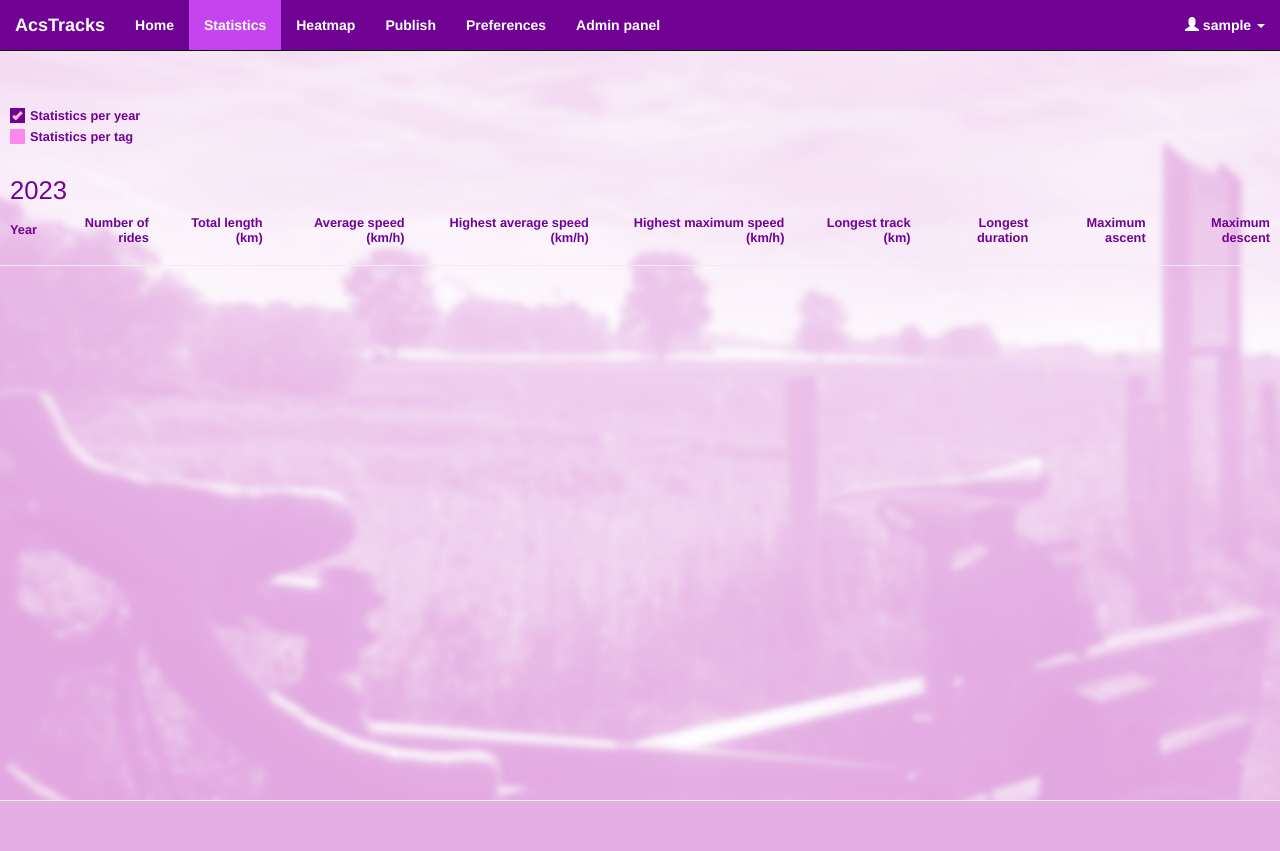
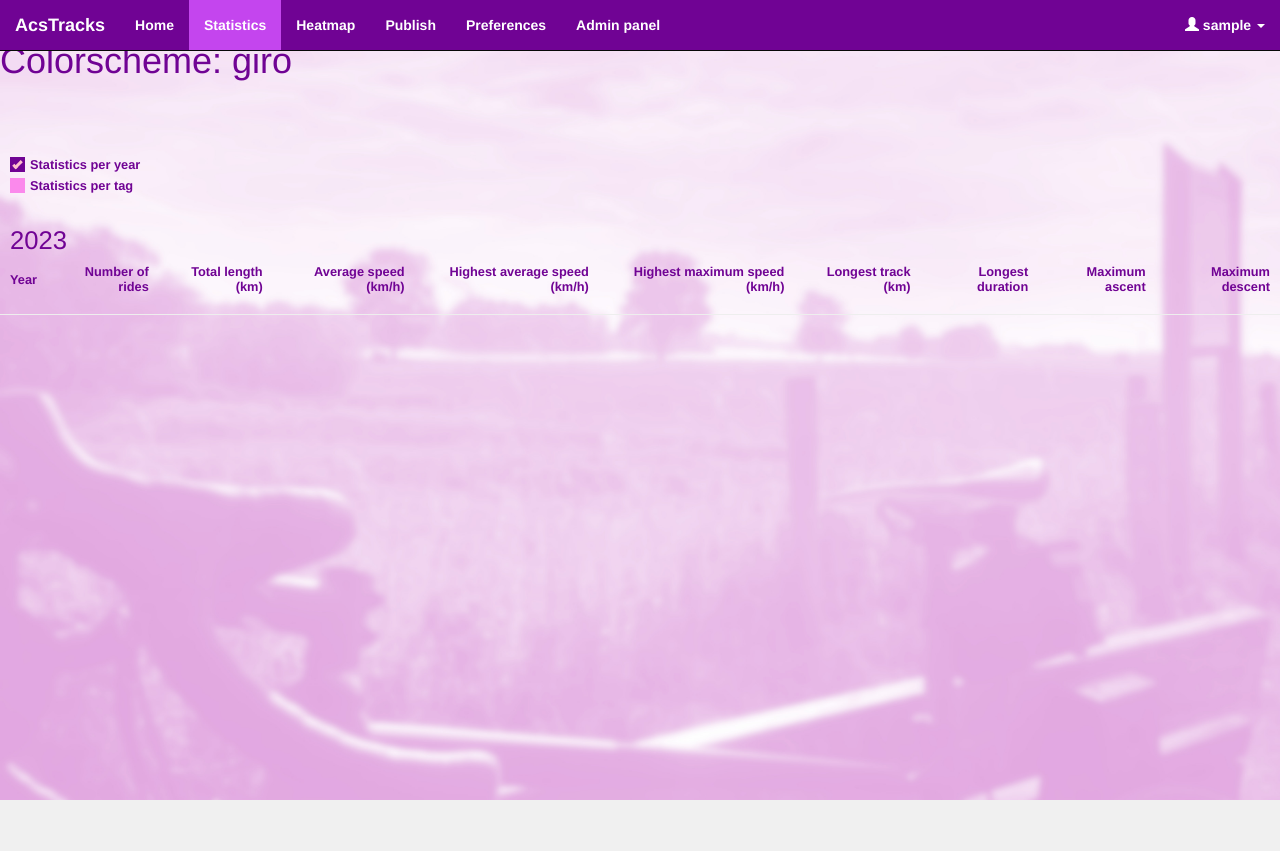
Before and after one commit to AadSchippers/acstracks, a Django app: page /statistics/ in a window 1280 px wide. Before the commit the page ends 801 px from the top, so only its background shows below. Run offline with Django 3.2, Linux system fonts and the light colour scheme; the visitor is signed in with stand-in values (Sample User, id 1); data comes from the database, SQL or seed files in the repository; data that the repository does not hold is empty; some libraries are stand-ins or nearby versions.

Commit message:
introducing colorschemes

```diff
--- a/acstracks_app/forms.py
+++ b/acstracks_app/forms.py
@@ -11,6 +11,7 @@
             'elevationthreshold',
             'maxspeedcappingfactor',
             'backgroundimage',
+            'colorscheme',
             'force_recalculate',
             'show_avgspeed',
             'show_maxspeed',
--- a/acstracks_app/models.py
+++ b/acstracks_app/models.py
@@ -70,6 +70,9 @@
     backgroundimage = models.FileField(upload_to="img",
         max_length=255, null=True, blank=True, default=None
         )
+    colorscheme = models.CharField(
+        max_length=12, null=False, blank=False, default="giro"
+        )
     show_avgspeed = models.BooleanField(default=True)
     show_maxspeed = models.BooleanField(default=True)
     show_totalascent = models.BooleanField(default=True)
--- a/acstracks_app/static/css/acstracks.css
+++ b/acstracks_app/static/css/acstracks.css
@@ -4,8 +4,11 @@
     padding: 20px 20px 30px 40px;
 }
 
+.giro {
+  color: #700394;
+}
+
 .page-header h1, .page-header h1 a, .page-header h1 a:visited, .page-header h1 a:active {
-    color: #700394;
     font-size: 36pt;
     font-family: 'Oswald';
     margin-left: 8px;
@@ -26,10 +29,6 @@
     content: "";
     clear: both;
     display: table;
-}
-
-.scalefont {
-  color: #700394;
 }
 
 @media only screen and (max-width: 600px) {
@@ -75,10 +74,6 @@
   .scalefont h3{
     font-size: 1.5vw;
   }
-}
-
-.scalefont:hover {
-  color: #700394;
 }
 
 @media only screen and (orientation: portrait) {
@@ -134,7 +129,6 @@
   }
 
 .table-hover, th, td {
-    color: #700394;
     padding-left: 10px;
     padding-right: 10px;
 }
@@ -151,10 +145,9 @@
     width: 100%;
     background-color: transparent;
     border-color: transparent;
-    color: #700394;
 }
 
-a, a:active, a:visited, a:hover, a:link {
+a.giro, a.giro:active, a.giro:visited, a.giro:hover, a.giro:link {
     color: #700394;
 }
 
@@ -206,7 +199,7 @@
   }
 
   /* Create a custom checkbox */
-  .checkmark {
+  .checkmark.giro {
     position: absolute;
     top: 0;
     left: 0;
@@ -216,12 +209,12 @@
   }
 
   /* On mouse-over, add a grey background color */
-  .checkcontainer:hover input ~ .checkmark {
+  .checkcontainer.giro:hover input ~ .checkmark.giro {
     background-color: #fa56e4;
   }
 
   /* When the checkbox is checked, add a blue background */
-  .checkcontainer input:checked ~ .checkmark {
+  .checkcontainer.giro input:checked ~ .checkmark.giro {
     background-color: #700394;
   }
 
@@ -238,7 +231,7 @@
   }
 
   /* Style the checkmark/indicator */
-  .checkcontainer .checkmark:after {
+  .checkcontainer.giro .checkmark.giro:after {
     left: 5px;
     top: 2px;
     width: 5px;
--- a/acstracks_app/templates/acstracks_app/base.html
+++ b/acstracks_app/templates/acstracks_app/base.html
@@ -25,7 +25,13 @@
         </style>
         {% endif%}
     </head>
-    <body>
+        {% if preference.colorscheme %}
+            <body class="{{preference.colorscheme}}">
+        {% else %}
+            <body class="{{form.colorscheme.value}}">
+        {% endif%}
+
+        <div>
 
             <nav class="navbar navbar-inverse navbar-fixed-top" style="background-color: #700394;">
                 <div class="container-fluid">
@@ -118,6 +124,7 @@
                 </div>
             </nav>
             <hr>
+            <h1>Colorscheme: {{preference.colorscheme}} </h1>
             <div class="detail scalefont">
                 <div class="row">
                     <div class="col-4">
@@ -141,6 +148,7 @@
                 {% block content %}
                 {% endblock %}
             </div>
+        </div>
         <script src="//code.jquery.com/jquery-3.1.1.min.js"></script>
         <script src="//cdnjs.cloudflare.com/ajax/libs/materialize/0.97.8/js/materialize.min.js"></script>
 
--- a/acstracks_app/templates/acstracks_app/publictrack_detail.html
+++ b/acstracks_app/templates/acstracks_app/publictrack_detail.html
@@ -5,7 +5,7 @@
 <div class="container-fluid">
     <div class="row">
         <div class="col-3">
-            <table class="scalefont">
+            <table class="scalefont {{preference.colorscheme}}">
                 <tr>
                     {% if show_intermediate_points %}
                         <td valign="Top"><b>Markers</b></td>
@@ -179,7 +179,7 @@
 
             </table>
             <hr>
-            <table class="scalefont">
+            <table class="scalefont {{preference.colorscheme}}">
                 <tr>
                     <td>
                         {% if show_download_gpx   %}
--- a/acstracks_app/templates/acstracks_app/show_heatmap.html
+++ b/acstracks_app/templates/acstracks_app/show_heatmap.html
@@ -13,7 +13,7 @@
 <div class="container-fluid">
     <div class="row">
         <div class="col-3">
-            <table style="width: 100%;overflow-x: auto" class="scalefont">
+            <table style="width: 100%;overflow-x: auto" class="scalefont {{preference.colorscheme}}">
                 <tr>
                     <td><h3>Heatmap</h3></td>
                 </tr>
--- a/acstracks_app/templates/acstracks_app/show_statistics.html
+++ b/acstracks_app/templates/acstracks_app/show_statistics.html
@@ -9,12 +9,12 @@
     }
 </script>
 
-<table style="width: 100%;overflow-x: auto" class="scalefont">
+<table style="width: 100%;overflow-x: auto" class="scalefont {{preference.colorscheme}}">
     <tr>
         <td>
             <form method="post" enctype="multipart/form-data" id="uploadform">
                 {% csrf_token %}
-                <label class="checkcontainer"><b>{{ annual_statistics }}</b>
+                <label class="checkcontainer {{preference.colorscheme}}"><b>{{ annual_statistics }}</b>
                 <input type="checkbox"
                     name="annual_statistics"
                     {% if page_headline == annual_statistics %}
@@ -24,9 +24,9 @@
                         onchange=processFiles()
                     {% endif %}
                     id="id_annual_statistics">
-                <span class="checkmark"></span>
+                <span class="checkmark {{preference.colorscheme}}"></span>
                 </label>
-                <label class="checkcontainer"><b>{{ profile_statistics }}</b>
+                <label class="checkcontainer {{preference.colorscheme}}"><b>{{ profile_statistics }}</b>
                 <input type="checkbox"
                     name="profile_statistics"
                     {% if page_headline == profile_statistics %}
@@ -36,7 +36,7 @@
                         onchange=processFiles()
                     {% endif %}
                     id="id_profile_statistics">
-                    <span class="checkmark"></span>
+                    <span class="checkmark {{preference.colorscheme}}"></span>
                 </label>
             </td>
         </form>
@@ -45,12 +45,12 @@
     <tr>
         <td>
             {% if page_headline == annual_statistics %}
-                <a href="{% url 'heatmap'  profile='All' year=track.year %}" onclick=processFiles()><h3>{{ track.year }}</h3></a>
+                <a href="{% url 'heatmap'  profile='All' year=track.year %}" class="{{preference.colorscheme}}" onclick=processFiles()><h3>{{ track.year }}</h3></a>
             {% else %}
-                <a href="{% url 'heatmap' profile=track.profile year='0' %}" onclick=processFiles()><h3>{{ track.profile }}</h3>
+                <a href="{% url 'heatmap' profile=track.profile year='0' %}" class="{{preference.colorscheme}}" onclick=processFiles()><h3>{{ track.profile }}</h3>
             {% endif %}
             </td>
-        <table id="click-table" class="table-hover scalefont">
+        <table id="click-table" class="table-hover scalefont {{preference.colorscheme}}">
             <thead>
                 {% if page_headline == annual_statistics %}
                    <th>Year</th>
@@ -72,11 +72,11 @@
                     {% if stats_collection.statistics.number_of_tracks > 0 %}
                         <tr>
                             {% if page_headline == annual_statistics %}
-                                <td><a href="{% url 'heatmap' profile=stats_collection.profile year=track.year %}" onclick=processFiles()>{{ stats_collection.profile }}</a></td>
+                                <td><a href="{% url 'heatmap' profile=stats_collection.profile year=track.year %}" class="{{preference.colorscheme}}" onclick=processFiles()>{{ stats_collection.profile }}</a></td>
                             {% elif stats_collection.year == 'Total' %}
-                                <td><a href="{% url 'heatmap' profile=track.profile %}" onclick=processFiles()>{{ stats_collection.year }}</a></td>
+                                <td><a href="{% url 'heatmap' profile=track.profile %}" class="{{preference.colorscheme}}" onclick=processFiles()>{{ stats_collection.year }}</a></td>
                             {% else %}
-                                <td><a href="{% url 'heatmap' profile=track.profile year=stats_collection.year %}" onclick=processFiles()>{{ stats_collection.year }}</a></td>
+                                <td><a href="{% url 'heatmap' profile=track.profile year=stats_collection.year %}" class="{{preference.colorscheme}}" onclick=processFiles()>{{ stats_collection.year }}</a></td>
                             {% endif %}
                             <td style="text-align:right">{{ stats_collection.statistics.number_of_tracks }}</td>
                             <td style="text-align:right">{{ stats_collection.statistics.total_length}}</td>
--- a/acstracks_app/views.py
+++ b/acstracks_app/views.py
@@ -802,12 +802,13 @@
         form = PreferenceForm(request.POST, request.FILES)
         if form.is_valid():
             data = form.cleaned_data
-            defaultvisuals = (request.POST.get("defaultvisuals") is not None)
+            defaultappearence = (request.POST.get("defaultappearence") is not None)
             speedthreshold = data['speedthreshold']
             elevationthreshold = data['elevationthreshold']
             maxspeedcappingfactor = data['maxspeedcappingfactor']
             force_recalculate = data['force_recalculate']
             backgroundimage = data['backgroundimage']
+            colorscheme = data['colorscheme']
             show_avgspeed = data['show_avgspeed']
             show_maxspeed = data['show_maxspeed']
             show_totalascent = data['show_totalascent']
@@ -835,8 +836,10 @@
                 preference.force_recalculate = force_recalculate
                 if backgroundimage:
                     preference.backgroundimage = backgroundimage
-                if defaultvisuals:
+                preference.colorscheme = colorscheme
+                if defaultappearence:
                     preference.backgroundimage = None
+                    preference.colorscheme = "giro"
                 preference.show_avgspeed = show_avgspeed
                 preference.show_maxspeed = show_maxspeed
                 preference.show_totalascent = show_totalascent
@@ -872,6 +875,7 @@
                     maxspeedcappingfactor=maxspeedcappingfactor,
                     force_recalculate=force_recalculate,
                     backgroundimage = None,
+                    colorscheme = 'giro',
                     show_avgspeed=show_avgspeed,
                     show_maxspeed=show_maxspeed,
                     show_totalascent=show_totalascent,
@@ -907,6 +911,7 @@
                 'maxspeedcappingfactor': preference.maxspeedcappingfactor,
                 'force_recalculate': False,
                 'backgroundimage': preference.backgroundimage,
+                'colorscheme': preference.colorscheme,
                 'show_avgspeed': preference.show_avgspeed,
                 'show_maxspeed': preference.show_maxspeed,
                 'show_totalascent': preference.show_totalascent,
@@ -929,6 +934,7 @@
     return render(
         request, 'acstracks_app/preference_form.html', {
             'form': form,
+            'allcolorschemes': settings.COLORSCHEMES,
             'page_name': "Preferences",
             }
         )
--- a/acstracks_project/settings.py
+++ b/acstracks_project/settings.py
@@ -129,6 +129,8 @@
 MAPS_URL = '/static/media/maps/'
 MAPS_ROOT = os.path.join(BASE_DIR, 'acstracks_app/static/media/maps')
 
+COLORSCHEMES = ["giro", "nostalgia", "ocean", "summer"]
+
 # Folium map colours
 LINE_COLOR = "purple"
 MAP_LINE_WEIGHT = 2.5
```
Also changed, not shown: acstracks_app/templates/acstracks_app/preference_form.html (+61 -41 lines), acstracks_app/templates/acstracks_app/publish.html (+5 -5 lines), acstracks_app/templates/acstracks_app/track_detail.html (+8 -8 lines), acstracks_app/templates/acstracks_app/track_list.html (+8 -8 lines), acstracks_app/migrations/0047_preference_colorscheme_alter_preference_date_end.py (added). Lines whose indentation alone changed are shown as unchanged.
